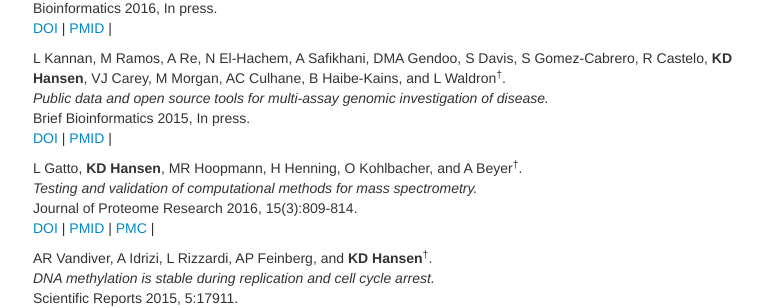
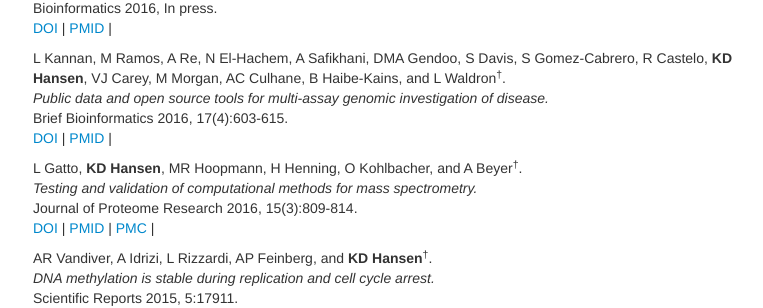
Before and after one commit to hansenlab/hansenlab.github.io, a Jekyll site: the page built from 02-pubs.md, in a window 1280 px wide and 900 px high, scrolled down 474 px. Shown: the part 150-458 px from the top of the window, without its empty margins (257-1020 px from the left). Built offline with Jekyll 4.4.1, drawn with Linux system fonts in a browser that asks for light colours; comment, search, counter and statistics services are not loaded.

Commit message:
paper got published

```diff
--- a/02-pubs.md
+++ b/02-pubs.md
@@ -47,7 +47,7 @@ Bioinformatics 2016, In press.<br />
 
 L Kannan, M Ramos, A Re, N El-Hachem, A Safikhani, DMA Gendoo, S Davis, S Gomez-Cabrero, R Castelo, <b>KD Hansen</b>, VJ Carey, M Morgan, AC Culhane, B Haibe-Kains, and L Waldron<sup>&dagger;</sup>.<br />
 <i>Public data and open source tools for multi-assay genomic investigation of disease.</i><br />
-Brief Bioinformatics 2015, In press.<br />
+Brief Bioinformatics 2016, 17(4):603-615.<br />
 [DOI](http://doi.org/10.1093/bib/bbv080) |
 [PMID](http://www.ncbi.nlm.nih.gov/pubmed/26463000) |
 <span data-badge-type="4" data-doi="10.1093/bib/bbv080" data-hide-no-mentions="true" class="altmetric-embed"></span><br />
```
